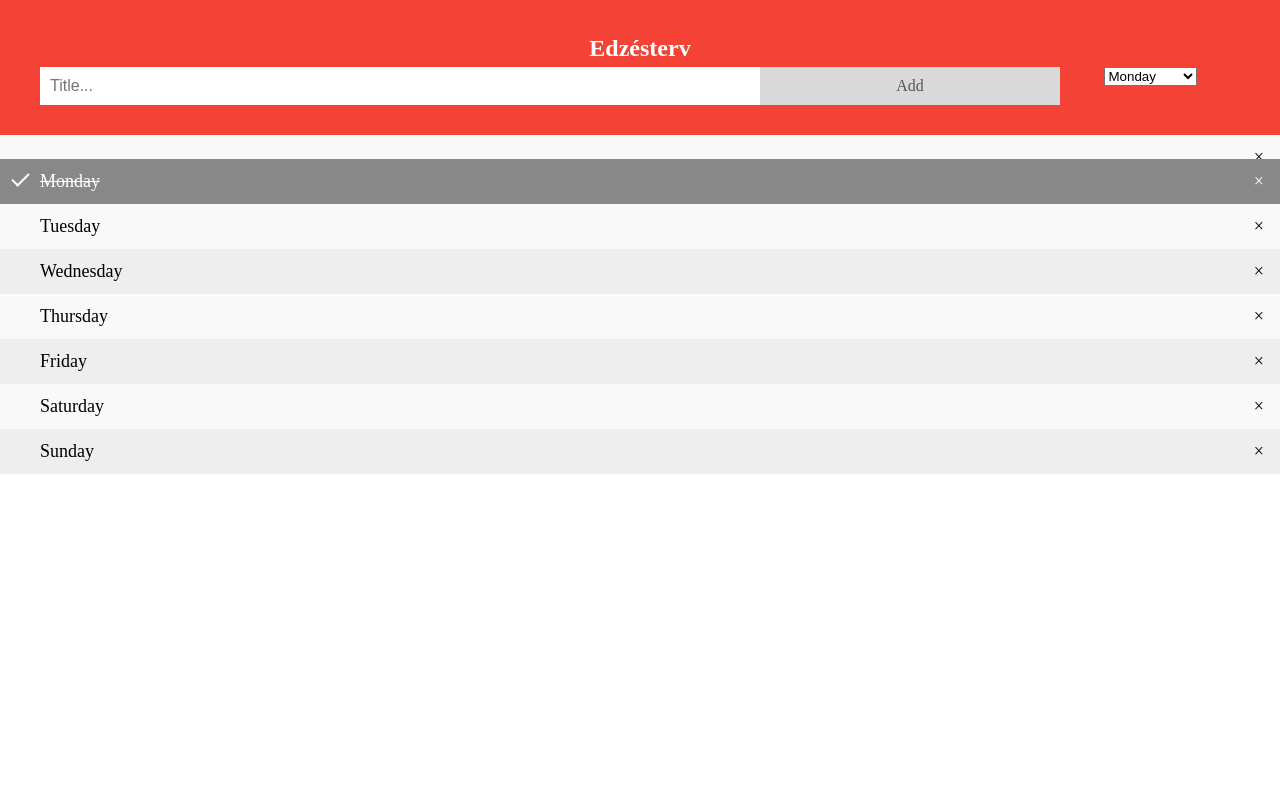
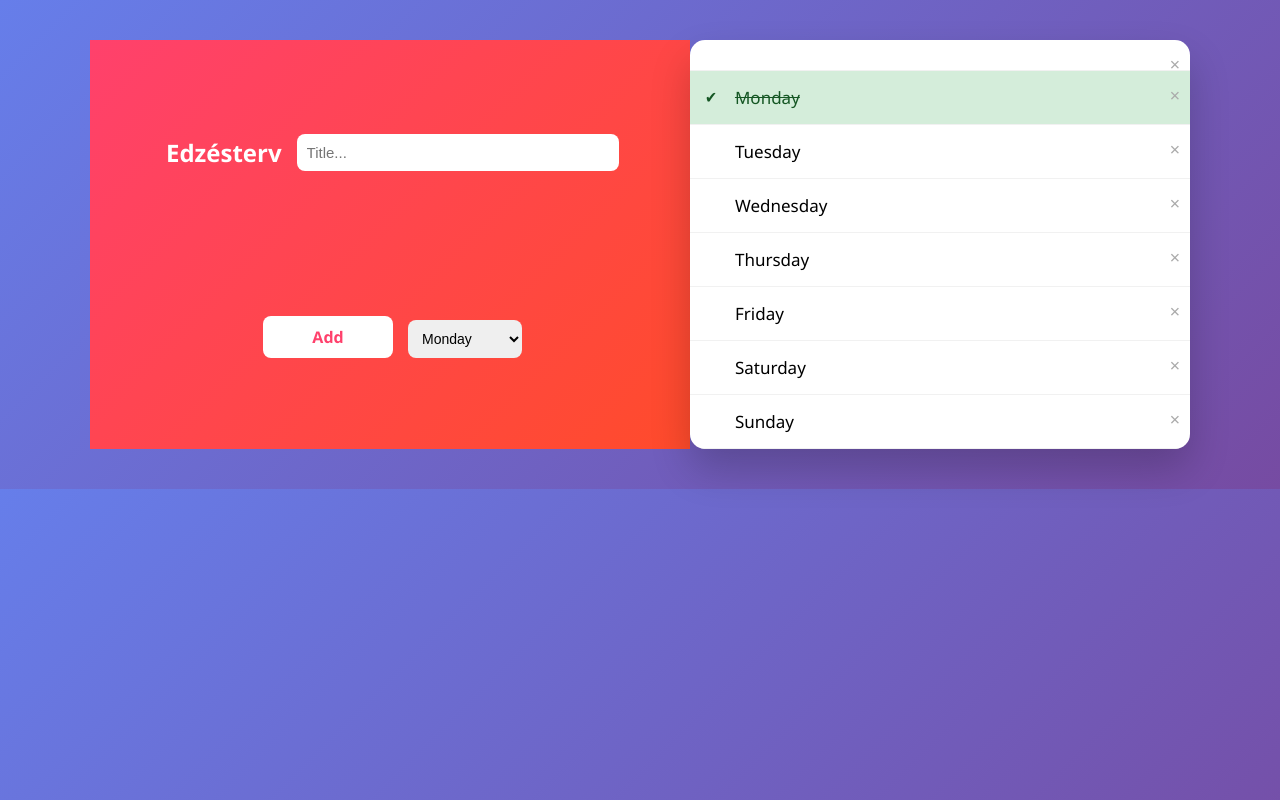
Before and after one commit to Csabikasz12/todolist, a plain HTML site: page index.html in a window 1280 px wide. Drawn offline with Linux system fonts and the light colour scheme.

Commit message:
Javított, kész css design

```diff
--- a/style.css
+++ b/style.css
@@ -1,134 +1,147 @@
-
 body {
   margin: 0;
   min-width: 250px;
+  font-family: 'Segoe UI', Tahoma, Geneva, Verdana, sans-serif;
+  background: linear-gradient(135deg, #667eea, #764ba2);
+  display: flex;
+  justify-content: center;
+  padding: 40px 0;
 }
 
-/* Include the padding and border in an element's total width and height */
-* {
-  box-sizing: border-box;
-}
-
-/* Remove margins and padding from the list */
+/* App container */
 ul {
   margin: 0;
   padding: 0;
+  width: 500px;
+  background: white;
+  border-radius: 15px;
+  box-shadow: 0 20px 40px rgba(0,0,0,0.2);
+  overflow: hidden;
 }
 
-/* Style the list items */
+/* Header */
+.header {
+  background: linear-gradient(135deg, #ff416c, #ff4b2b);
+  padding: 25px;
+  color: white;
+  text-align: center;
+
+  display: flex;
+  flex-wrap: wrap;       /* ha szűk a hely, új sorba kerül */
+  justify-content: center;
+  align-items: center;   /* függőleges közép */
+  gap: 10px;             /* kis távolság az elemek között */
+}
+
+input, select, .addBtn {
+  margin-top: 0; /* flex miatt nem kell plusz margin */
+}
+
+.header h2 {
+  margin: 0 0 15px 0;
+}
+
+/* Input */
+input {
+  border: none;
+  border-radius: 8px;
+  width: 55%;
+  padding: 10px;
+  font-size: 15px;
+  outline: none;
+}
+
+/* Select */
+/* Select kicsit lentebb */
+select {
+  border: none;
+  border-radius: 8px;
+  padding: 10px;
+  margin-left: 5px;
+  margin-top: 5px; /* <-- ez tolja lejjebb */
+  font-size: 14px;
+  vertical-align: middle; /* szebb igazítás az inputhoz képest */
+}
+
+/* Add button */
+.addBtn {
+  padding: 10px;
+  width: 20%;
+  margin-left: 5px;
+  background: white;
+  color: #ff416c;
+  font-weight: bold;
+  border-radius: 8px;
+  cursor: pointer;
+  transition: 0.3s;
+}
+
+.addBtn:hover {
+  background-color: #ffe3e8;
+  transform: scale(1.05);
+}
+
+/* List items */
 ul li {
   cursor: pointer;
   position: relative;
-  padding: 12px 8px 12px 40px;
+  padding: 15px 15px 15px 45px;
   list-style-type: none;
-  background: #eee;
-  font-size: 18px;
-  transition: 0.2s;
-
-  /* make the list items unselectable */
-  -webkit-user-select: none;
-  -moz-user-select: none;
-  -ms-user-select: none;
-  user-select: none;
+  font-size: 17px;
+  transition: 0.3s;
+  border-bottom: 1px solid #f1f1f1;
 }
 
-/* Set all odd list items to a different color (zebra-stripes) */
-ul li:nth-child(odd) {
-  background: #f9f9f9;
+/* Hover */
+ul li:hover {
+  background: #f8f8ff;
 }
 
-/* Darker background-color on hover */
-ul li:hover {
-  background: #ddd;
-}
-
-/* When clicked on, add a background color and strike out text */
+/* Checked */
 ul li.checked {
-  background: #888;
-  color: #fff;
+  background: #d4edda;
+  color: #155724;
   text-decoration: line-through;
 }
 
-/* Add a "checked" mark when clicked on */
+/* Check icon */
 ul li.checked::before {
-  content: '';
+  content: "✔";
   position: absolute;
-  border-color: #fff;
-  border-style: solid;
-  border-width: 0 2px 2px 0;
-  top: 10px;
-  left: 16px;
-  transform: rotate(45deg);
-  height: 15px;
-  width: 7px;
+  left: 15px;
+  font-size: 16px;
+  color: #155724;
 }
 
-/* Style the close button */
+/* Close button */
 .close {
   position: absolute;
-  right: 0;
-  top: 0;
-  padding: 12px 16px 12px 16px;
+  right: 10px;
+  top: 12px;
+  font-size: 18px;
+  color: #aaa;
+  transition: 0.3s;
 }
 
 .close:hover {
-  background-color: #f44336;
-  color: white;
+  color: #ff4b2b;
+  transform: scale(1.2);
 }
 
-/* Style the header */
-.header {
-  background-color: #f44336;
-  padding: 30px 40px;
-  color: white;
-  text-align: center;
-}
-
-/* Clear floats after the header */
-.header:after {
-  content: "";
-  display: table;
-  clear: both;
-}
-
-/* Style the input */
-input {
-  margin: 0;
-  border: none;
-  border-radius: 0;
-  width: 60%;
-  padding: 10px;
-  float: left;
-  font-size: 16px;
-}
-
-/* Style the "Add" button */
-.addBtn {
-  padding: 10px;
-  width: 25%;
-  background: #d9d9d9;
-  color: #555;
-  float: left;
-  text-align: center;
-  font-size: 16px;
-  cursor: pointer;
-  transition: 0.3s;
-  border-radius: 0;
-}
-
-.addBtn:hover {
-  background-color: #bbb;
-
-}
-
-
-.dayContent {
+/* Day content */
+.daycontent {
   display: none;
   margin-top: 10px;
   padding-left: 20px;
-  font-size: 16px;
+  animation: fadeIn 0.3s ease-in-out;
 }
 
-.open .dayContent {
+.open .daycontent {
   display: block;
 }
+
+/* Animation */
+@keyframes fadeIn {
+  from {opacity: 0; transform: translateY(-5px);}
+  to {opacity: 1; transform: translateY(0);}
+}
```
